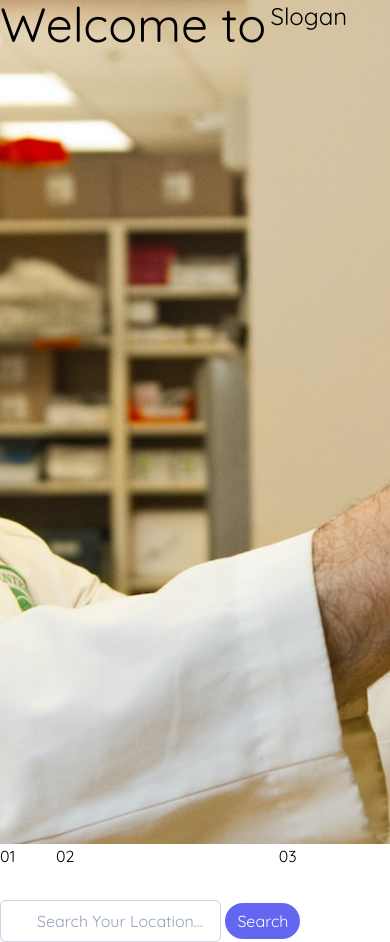
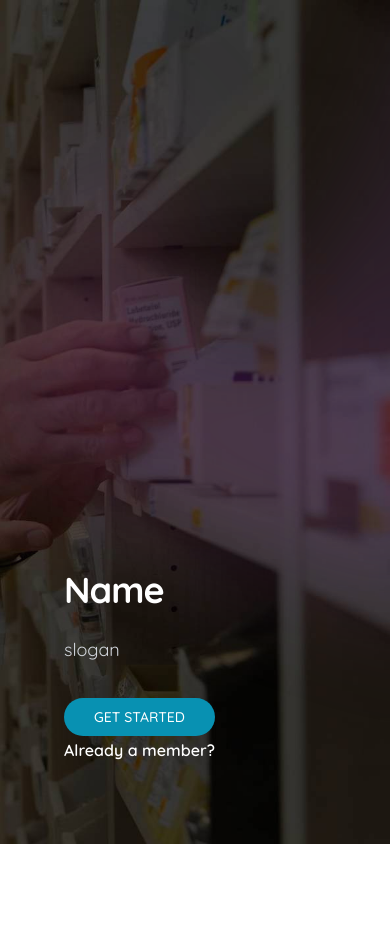
Before and after one commit to nushankodikara/Duothan3.0, a SvelteKit app: page / in a window 390 px wide. After the commit the page ends 844 px from the top, so only its background shows below. Built offline with nearby package versions, Linux system fonts and the light colour scheme.

Commit message:
Merged 'main'

```diff
--- a/src/routes/+page.svelte
+++ b/src/routes/+page.svelte
@@ -2,39 +2,43 @@
 
 </script>
 
-<div class="h-screen bg-auto bg-no-repeat bg-center " style="background-image: url('/header.jpg')">
-    <div class="h-4/5 w-screen">
-        <h1 class="inline-block align-top text-5xl text-center text-black">Welcome to </h1>
-        <h2 class="inline-block align-top text-2xl text-center text-black">Slogan</h2>
+<div class="h-screen relative isolate overflow-hidden bg-gray-900 py-24 sm:py-32">
+    <img src="header.jpg" alt="" class="absolute inset-0 -z-10 h-full w-full object-cover object-right md:object-center">
+    <svg viewBox="0 0 1097 845" aria-hidden="true" class="hidden transform-gpu blur-3xl sm:absolute sm:-top-10 sm:right-1/2 sm:-z-10 sm:mr-10 sm:block sm:w-[68.5625rem]">
+      <path fill="url(#10724532-9d81-43d2-bb94-866e98dd6e42)" fill-opacity=".2" d="M301.174 646.641 193.541 844.786 0 546.172l301.174 100.469 193.845-356.855c1.241 164.891 42.802 431.935 199.124 180.978 195.402-313.696 143.295-588.18 284.729-419.266 113.148 135.13 124.068 367.989 115.378 467.527L811.753 372.553l20.102 451.119-530.681-177.031Z" />
+      <defs>
+        <linearGradient id="10724532-9d81-43d2-bb94-866e98dd6e42" x1="1097.04" x2="-141.165" y1=".22" y2="363.075" gradientUnits="userSpaceOnUse">
+          <stop stop-color="#776FFF" />
+          <stop offset="1" stop-color="#FF4694" />
+        </linearGradient>
+      </defs>
+    </svg>
+    <svg viewBox="0 0 1097 845" aria-hidden="true" class="absolute left-1/2 -top-52 -z-10 w-[68.5625rem] -translate-x-1/2 transform-gpu blur-3xl sm:top-[-28rem] sm:ml-16 sm:translate-x-0">
+      <path fill="url(#8ddc7edb-8983-4cd7-bccb-79ad21097d70)" fill-opacity=".2" d="M301.174 646.641 193.541 844.786 0 546.172l301.174 100.469 193.845-356.855c1.241 164.891 42.802 431.935 199.124 180.978 195.402-313.696 143.295-588.18 284.729-419.266 113.148 135.13 124.068 367.989 115.378 467.527L811.753 372.553l20.102 451.119-530.681-177.031Z" />
+      <defs>
+        <linearGradient id="8ddc7edb-8983-4cd7-bccb-79ad21097d70" x1="1097.04" x2="-141.165" y1=".22" y2="363.075" gradientUnits="userSpaceOnUse">
+          <stop stop-color="#776FFF" />
+          <stop offset="1" stop-color="#FF4694" />
+        </linearGradient>
+      </defs>
+    </svg>
+    <div class="absolute left-10 bottom-20 mx-auto max-w-7xl px-6 lg:px-8">
+      <div class="mx-auto max-w-2xl lg:mx-0 pb-8">
+        <h2 class="text-4xl font-bold tracking-tight text-white sm:text-6xl">Name</h2>
+        <p class="mt-6 text-lg leading-8 text-gray-300">slogan</p>
+      </div>
+      <div class="grid grid-cols-1 gap-y-6 gap-x-8 text-base font-semibold leading-7 text-white sm:grid-cols-2 md:flex lg:gap-x-10">
+        <div>
+            <button type="submit" class="group relative flex w-full justify-center rounded-full border border-transparent bg-cyan-600 py-2 px-4 text-sm font-medium text-white hover:bg-cyan-700 focus:outline-none focus:ring-2 focus:cyan-cyan-500 focus:ring-offset-2">
+              GET STARTED
+            </button>
+            <span class="mt-6">
+                <a href="">Already a member?</a>
+            </span>
+        </div>
+      </div>
     </div>
-</div>
-
-<div class="flex">
-    <div class="flex-none w-14 h-14">
-      01
-    </div>
-    <div class="flex-initial w-64">
-      02
-    </div>
-    <div class="flex-initial w-32">
-      03
-    </div>
-</div>
-
-<div>
-    <div>
-        <form action="" method="get">
-            <label class="relative inline-block">
-                <span class="sr-only">Search</span>
-                <span class="absolute inset-y-0 left-0 flex items-center pl-2">
-                  <svg class="h-5 w-5 fill-slate-300" viewBox="0 0 20 20"></svg>
-                </span>
-                <input class="placeholder:text-slate-400 block bg-white w-full border border-slate-300 rounded-md py-2 pl-9 pr-3 shadow-sm focus:outline-none focus:border-sky-500 focus:ring-sky-500 focus:ring-1 sm:text-sm" placeholder="Search Your Location..." type="text" name="search"/>
-              </label>
-            <button class="text-white rounded-full bg-indigo-500 px-3 py-1.5 outline-transparent hover:bg-cyan-600 transition delay-100 duration-300 ease-in-out" type="submit">Search</button>
-        </form>
-    </div>
-</div>
+  </div>
 
 <style>
 
```
Also changed, not shown: static/header.jpg.
